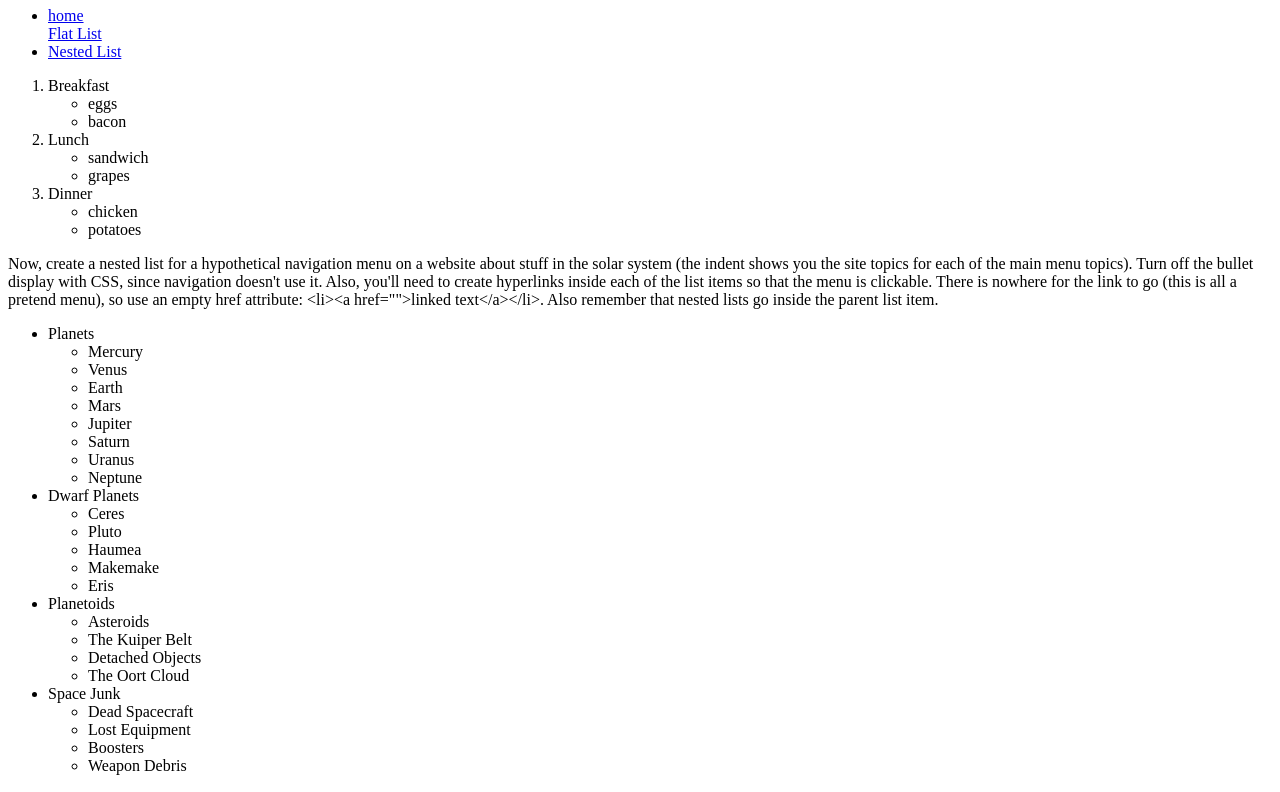
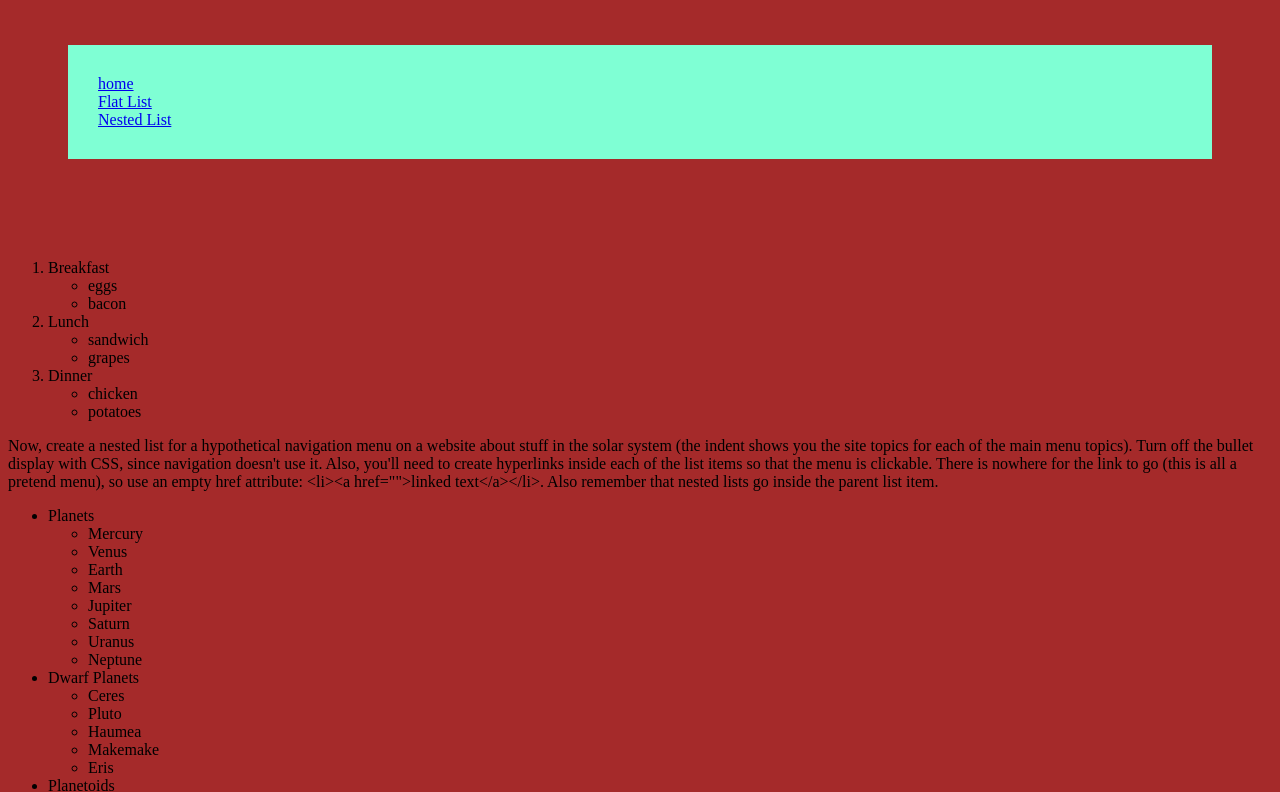
Before and after one commit to 2mv25wkstj-cpu/4-list, a plain HTML site: page nested-list.html in a window 1280 px wide. Shown: the part 73-865 px from the top of the page. Drawn offline with Linux system fonts and the light colour scheme.

Commit message:
styles fixing

```diff
--- a/nested-list.html
+++ b/nested-list.html
@@ -3,12 +3,12 @@
 <head>
     <meta charset="UTF-8">
     <title>Lists</title>
-    <link rel="stylesheet" href="style.css">
+    <link rel="stylesheet" href="styles.css">
     </head>
 
 <body>
     <h1>Lists</h1>
-<ul>
+<ul class="nav">
 <li>
     <a href="index.html">home</a>
 </li>
--- a/styles.css
+++ b/styles.css
@@ -12,4 +12,8 @@ html {
 }
 .nav{
     list-style-type:none;
+    background-color: aquamarine;
+    padding: 30px;
+    margin: 60px;
+    margin-bottom: 100px;
 }
```
Also changed, not shown: flat-list.html (+1 -1 lines), index.html (+1 -1 lines).
